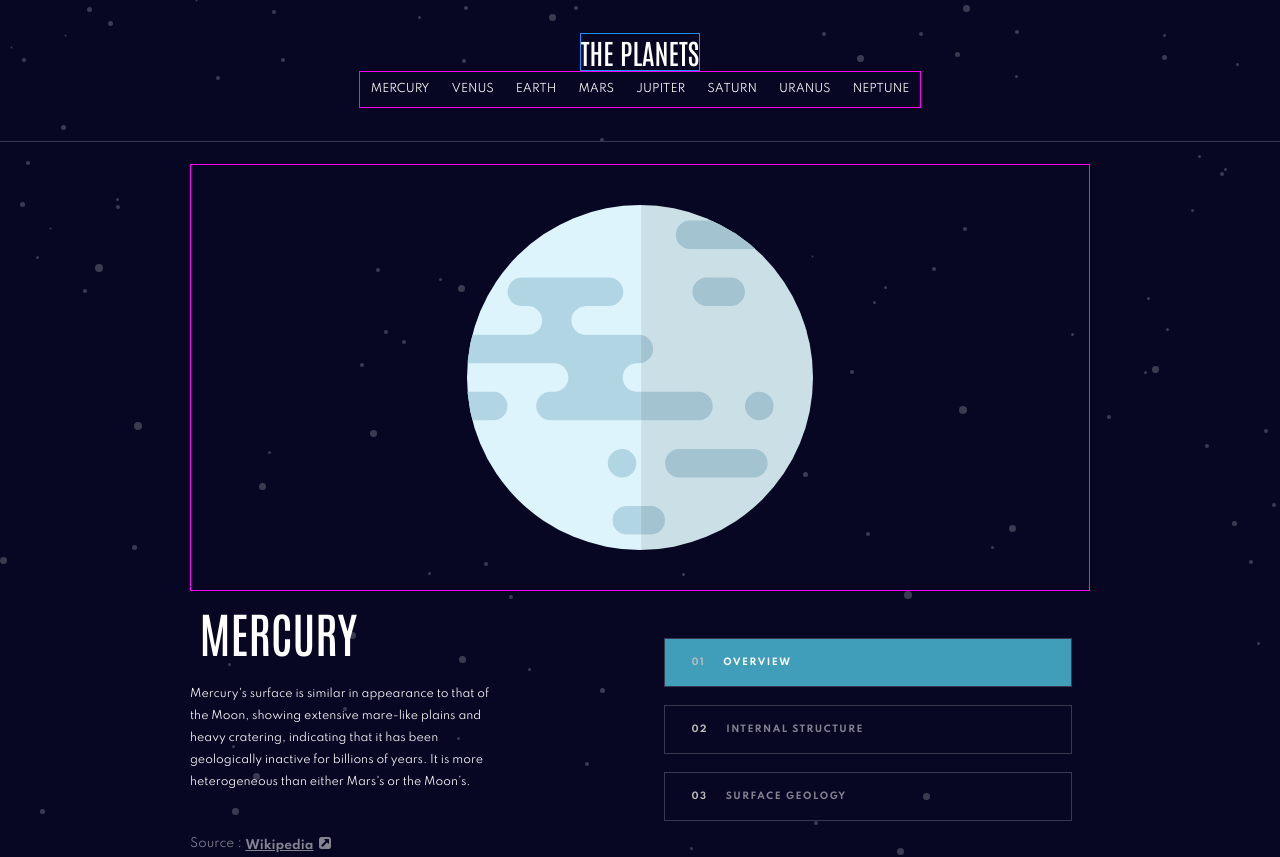
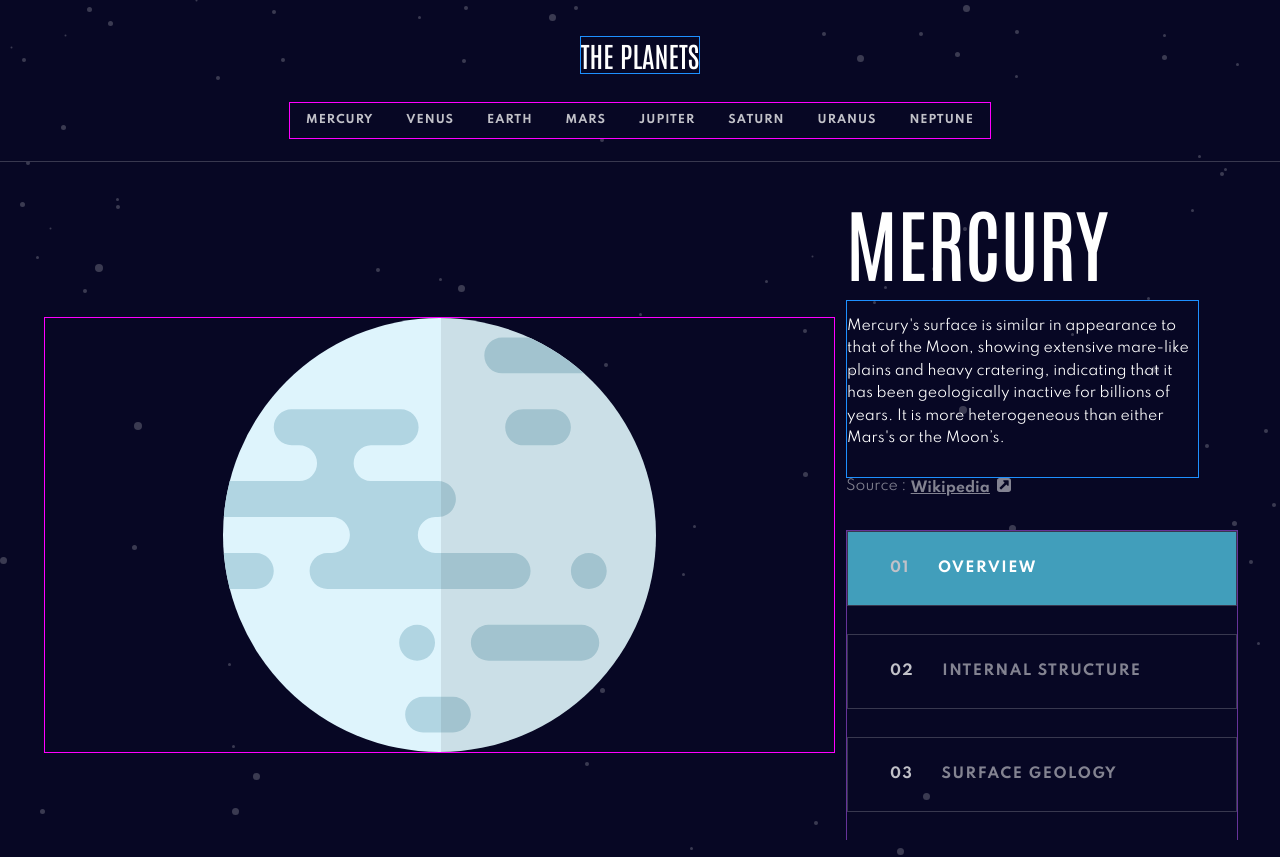
Before and after one commit to davidrhyne/planets-fact-site, a React (Create React App) app: page / in a window 1280 px wide. Shown: the top 857 px of the page. Built offline with nearby package versions, Linux system fonts and the light colour scheme.

Commit message:
majority of tablet styling completed, starting desktop

```diff
--- a/src/components/card/index.js
+++ b/src/components/card/index.js
@@ -81,6 +81,7 @@ Card.Button = function CardButton({ children, ...restProps}) {
 
     const category = useCategory()
     console.log('category = ', category)
+    console.log('sliced category = ', category.slice(0,8).toLowerCase())
 
     const updateCategory = useCategoryUpdate();
     function handleButtonClick(value) {
@@ -111,7 +112,7 @@ Card.Button = function CardButton({ children, ...restProps}) {
     }
 
     return (
-        <Button {...restProps} category={category.toLowerCase()}  planet={currentPlanet} color={getPlanetAccentColor()} onClick={ ({target})=> handleButtonClick(target.textContent)} >{children}</Button>
+        <Button {...restProps} category={category.slice(0,8).toLowerCase()}  planet={currentPlanet} color={getPlanetAccentColor()} onClick={ ({target})=> handleButtonClick(target.textContent)} >{children}</Button>
         // <Button {...restProps} >{children}</Button>
     )
 }
--- a/src/components/card/styles/Card.js
+++ b/src/components/card/styles/Card.js
@@ -15,11 +15,12 @@ export const Container = styled.div`
     /* gap: 1em; */
 
     @media (min-width: 700px) {
-        padding: 2em;
+        padding: 1em 4em 4em;
         display: grid;
         margin: 0 auto;
         gap: 0 1em;
-        grid-template-columns: 1fr 1fr;
+        grid-template-columns: repeat(2, 1fr);
+        grid-template-rows: 425px;
         grid-template-areas:
             "image image"
             "title buttons"
@@ -27,11 +28,25 @@ export const Container = styled.div`
             "links buttons"
             "factoids factoids"
         ;
-        max-width: 900px;
+        /* max-width: 900px; */
     }
 
-    @media (min-width: 1500px) {
-
+    @media (min-width: 900px) {
+        /* padding: 1em 4em 4em;
+        display: grid;
+        margin: 0 auto;
+        gap: 0 1em; */
+        grid-template-columns: repeat(3, 1fr);
+        grid-template-rows: 1fr;
+        grid-template-areas:
+            "image image title"
+            "image image text"
+            "image image links"
+            "image image buttons"
+            "image image buttons"
+            "factoids factoids factoids"
+        ;
+        max-width: 1200px;
     }
 `
 
@@ -46,6 +61,13 @@ export const Title = styled.div`
 
     @media (min-width: 700px) {
         font-size: 3rem;
+        margin-left: 0;
+    }
+
+    @media (min-width: 900px) {
+        font-size: 5rem;
+        margin-bottom: .1em;
+
     }
 
 `
@@ -57,14 +79,22 @@ export const Text = styled.div`
     line-height: 2;
     text-align: center;
     max-width: 70%;
+    border: 1px solid dodgerblue;
 
     @media (min-width: 700px) {
         text-align: left;
+        max-width: unset;
+    }
+    @media (min-width: 900px) {
+        font-size: .875rem;
+        line-height: 1.6;
+        padding: 1em 0 2em;
     }
 
 `
 
 export const ButtonGroup = styled.div`
+    border: 1px solid rebeccapurple;
     grid-area: buttons;
     display: flex;
     justify-content: space-evenly;
@@ -82,7 +112,16 @@ export const ButtonGroup = styled.div`
         flex-direction: column;
 
     }
+
+    @media (min-width: 900px) {
+        margin-bottom: 4em;
+        font-size: .875rem;
+    }
+
 `
+
+
+
 
 export const ButtonPrefix = styled.span`
     display: none;
@@ -113,14 +152,14 @@ export const Button = styled.div`
         `inset 0px -3px 0 ${props.color}` : null } ;
     box-shadow: ${props => props.internal && props.category === 'internal' ?
         `inset 0px -3px 0 ${props.color}` : null } ;
-    box-shadow: ${props => props.surface && props.category === 'surface' ?
+    box-shadow: ${props => props.surface && props.category === 'surface ' ?
         `inset 0px -3px 0 ${props.color}` : null  } ;
 
     color: ${props => props.overview && props.category === 'overview' ?
         `${COLOR_SCHEME.WHITE}` : null } ;
     color: ${props => props.internal && props.category === 'internal' ?
         `${COLOR_SCHEME.WHITE}`  : null } ;
-    color: ${props => props.surface && props.category === 'surface' ?
+    color: ${props => props.surface && props.category === 'surface ' ?
         `${COLOR_SCHEME.WHITE}`  : null  } ;
 
 
@@ -141,9 +180,13 @@ export const Button = styled.div`
             `${props.color}` : null } ;
         background: ${props => props.internal && props.category === 'internal' ?
             `${props.color}` : null } ;
-        background: ${props => props.surface && props.category === 'surface' ?
+        background: ${props => props.surface && props.category === 'surface ' ?
             `${props.color}` : null  } ;
+
+        margin-right: 0;
+        margin-left: 0;
     }
+
 `
 export const ImageContainer = styled.div`
     grid-area: image;
@@ -163,6 +206,11 @@ export const ImageContainer = styled.div`
 
     @media (min-width: 400px) {
         min-height: 425px;
+
+    }
+
+    @media (min-width: 900px) {
+        min-height: unset;
 
     }
 `
@@ -186,18 +234,28 @@ export const Image = styled.img`
 
     z-index: -2;
 
-    /* @media (min-width: 400px) {
-        width: calc(80% * ${props => props.ratio});
+    @media (min-width: 400px) {
+        width: calc(60% * ${props => props.ratio});
 
-    } */
+    }
+
+    @media (min-width: 900px) {
+        width: calc(100% * ${props => props.ratio});
+
+    }
 `
 
 export const ImageAccent = styled.img`
-    width: 30%;
+    max-width: 24%;
     height: auto;
     position: absolute;
     z-index: -1;
     top: 53%;
+
+    /* @media (min-width: 400px) {
+        width: calc(60% * ${props => props.ratio});
+
+    } */
 `
 
 export const Void = styled.div`
@@ -210,12 +268,18 @@ export const Label = styled.span`
     font-size: .75rem;
     font-weight: ${FONT_WEIGHT.REGULAR};
     color: ${COLOR_SCHEME.TERTIARY};
+
+    @media (min-width: 900px) {
+        font-size: .875rem;
+    }
 `
 
 export const LinkContainer = styled.div`
     grid-area: links;
     display: flex;
     margin: 0 0 3em;
+
+
 `
 
 export const Link = styled.a`
@@ -224,12 +288,19 @@ export const Link = styled.a`
     color: ${COLOR_SCHEME.TERTIARY};
     padding: 0 .3em;
 
+    @media (min-width: 900px) {
+        font-size: .875rem;
+    }
 `
 
 export const LinkIcon = styled.img`
     width: 12px;
     height: auto;
     margin-left: .5em;
+
+    @media (min-width: 900px) {
+        width: 14px;
+    }
 `
 export const FactoidContainer = styled.div`
     grid-area: factoids;
@@ -253,11 +324,15 @@ export const FactoidContainer = styled.div`
 export const Factoid = styled.div`
     display: flex;
     justify-content: space-between;
-
+    width: 100%;
     border: 1px solid ${COLOR_SCHEME.SECONDARY};
     padding: 1em 2em;
     box-sizing: border-box;
     margin: 0 auto 1em;
+
+    @media (min-width: 450px) {
+        width: 70%;
+    }
 
     @media (min-width: 700px) {
         flex-direction: column;
@@ -265,6 +340,8 @@ export const Factoid = styled.div`
         margin: 0;
         width: 24%;
     }
+
+
 `
 
 export const FactoidLabel = styled.div`
@@ -279,6 +356,10 @@ export const FactoidLabel = styled.div`
         align-self: flex-start;
         margin-bottom: 1em;
     }
+
+    @media (min-width: 900px) {
+        font-size: .6875rem;
+    }
 `
 
 export const FactoidFact = styled.div`
@@ -291,4 +372,8 @@ export const FactoidFact = styled.div`
         font-size: 1.5rem;
         letter-spacing: -.3px;
     }
+
+    @media (min-width: 900px) {
+        font-size: 2.5rem;
+    }
 `
--- a/src/components/header/styles/Header.js
+++ b/src/components/header/styles/Header.js
@@ -19,7 +19,7 @@ export const Container = styled.div`
 
     @media (min-width: 700px) {
         flex-direction: column;
-        padding: 3em;
+        padding: 2em;
     }
 
     @media (min-width: 1500px) {
@@ -32,8 +32,9 @@ export const Title = styled.div`
     font-size: 1.75rem;
     border: 1px solid dodgerblue;
 
-    @media (min-width: 750px) {
+    @media (min-width: 700px) {
         /* font-size: 1.5rem; */
+        margin: .5em 0 1em;
     }
 
 `
--- a/src/components/navbar/styles/NavBar.js
+++ b/src/components/navbar/styles/NavBar.js
@@ -18,7 +18,7 @@ export const Container = styled.div`
     }
 
     @media (min-width: 700px) {
-        /* padding: 0 0 2em;  */
+
     }
 
     @media (min-width: 1500px) {
@@ -33,12 +33,15 @@ export const List = styled.div`
     border: 1px magenta solid;
 
     /* font-size: 800; */
-/*
+
     @media (min-width: 700px) {
-        font-size: 1.5rem;
+        font-weight: ${FONT_WEIGHT.BOLD};
+        color: ${COLOR_SCHEME.LIGHT_GRAY};
+        letter-spacing: 1px;
+
     }
 
-    &:hover {
+    /* &:hover {
         box-shadow: 0px 2px 0px 0px ${props => props.theme.hover};
     } */
 `
@@ -51,15 +54,21 @@ export const ListItem = styled.div`
     display: none;
     @media (min-width: 700px) {
         display: block;
+        padding: 1em 1.5em;
     }
 
-
-/*
-
-
     &:hover {
-        box-shadow: 0px 2px 0px 0px ${props => props.theme.hover};
-    } */
+        background-color: ${COLOR_SCHEME.SECONDARY};
+        border-top: 3px solid ${props =>
+        props.planet === 'Mercury' ? COLOR_SCHEME.MERCURY_PLANET :
+        props.planet === 'Venus' ? COLOR_SCHEME.VENUS_PLANET :
+        props.planet === 'Earth' ? COLOR_SCHEME.EARTH_PLANET :
+        props.planet === 'Mars' ? COLOR_SCHEME.MARS_PLANET :
+        props.planet === 'Jupiter' ? COLOR_SCHEME.JUPITER_PLANET :
+        props.planet === 'Saturn' ? COLOR_SCHEME.SATURN_PLANET :
+        props.planet === 'Uranus' ? COLOR_SCHEME.URANUS_PLANET :
+            COLOR_SCHEME.NEPTUNE_PLANET};
+    }
 `
 
 export const MenuLogo = styled.img`
--- a/src/constants/constants.js
+++ b/src/constants/constants.js
@@ -15,7 +15,7 @@ export const COLOR_SCHEME = {
     PRIMARY: '#070724',
     SECONDARY:'#38384f',
     TERTIARY:'#838391',
-    LIGHT_GRAY:'#bbb',
+    LIGHT_GRAY:'#c1c1c8',
     MERCURY_PLANET: '#def4fc',
     VENUS_PLANET: '#f7cc7f',
     EARTH_PLANET: '#545bfe',
```
